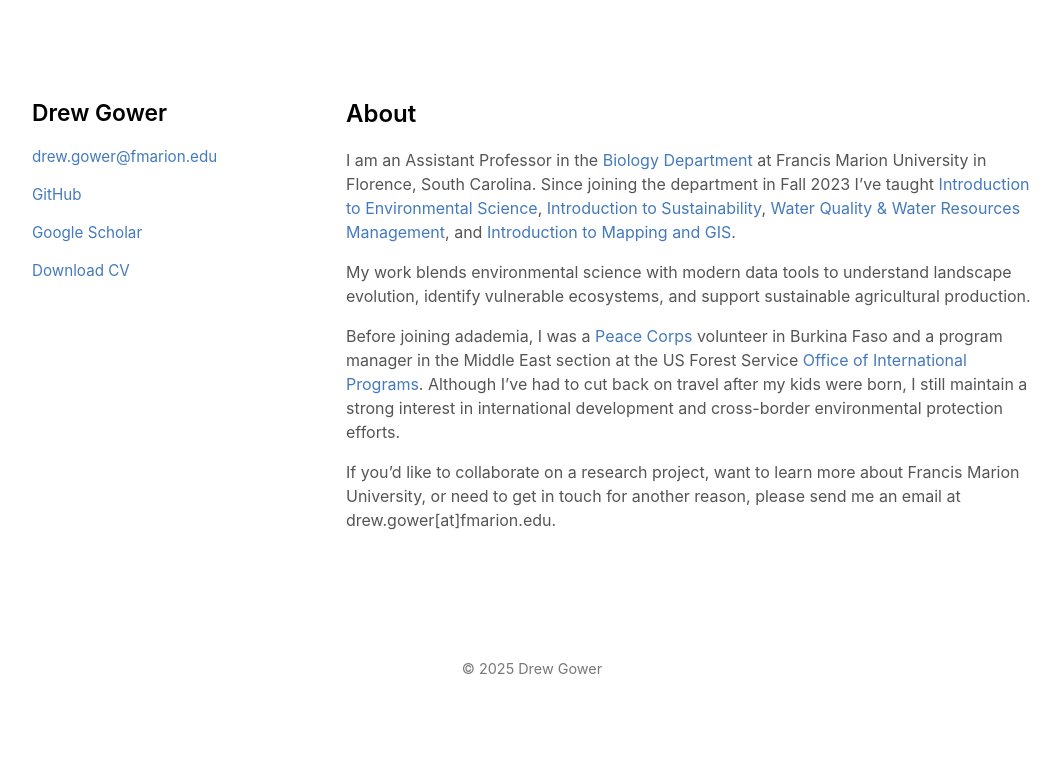
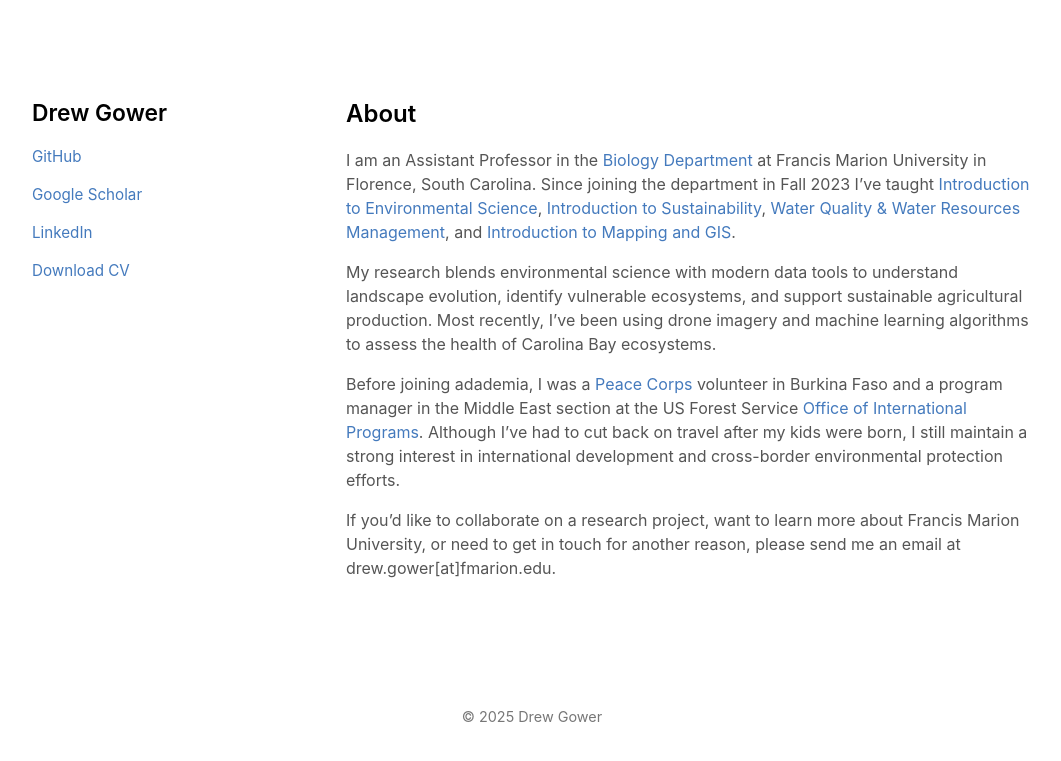
Before and after one commit to dbg6y/dbg6y.github.io, a Jekyll site: the page built from index.md, in a window 1280 px wide. Shown: the top 761 px of the page, without its empty margins (108-1169 px from the left). Built offline with Jekyll 4.4.1, drawn with Linux system fonts in a browser that asks for light colours.

Commit message:
changed contact items

```diff
--- a/_layouts/default.html
+++ b/_layouts/default.html
@@ -11,9 +11,9 @@
   <div class="two-column-container">
     <aside class="left-column">
       <h2>Drew Gower</h2>
-      <p><a href="mailto:drew.gower@fmarion.edu">drew.gower@fmarion.edu</a></p>
       <p><a href="https://github.com/dbg6y" target="_blank">GitHub</a></p>
       <p><a href="https://scholar.google.com" target="_blank">Google Scholar</a></p>
+      <p><a href="https://www.linkedin.com/in/drew-gower-5b8237a9/" target="_blank">LinkedIn</a></p>
       <p><a href="/assets/Drew_Gower_CV.pdf">Download CV</a></p>
     </aside>
     <main class="right-column">
--- a/index.md
+++ b/index.md
@@ -6,7 +6,7 @@
 ## About
 I am an Assistant Professor in the [Biology Department](https://www.fmarion.edu/biology/) at Francis Marion University in Florence, South Carolina. Since joining the department in Fall 2023 I've taught [Introduction to Environmental Science](/assets/ENVR101_S2025_Syllabus.pdf), [Introduction to Sustainability](/assets/ENVR102_S2024_Syllabus.pdf), [Water Quality & Water Resources Management](/assets/ENVR201_F2024_Syllabus.pdf), and [Introduction to Mapping and GIS](/assets/ENVR215_S2025_Syllabus.pdf).
 
-My work blends environmental science with modern data tools to understand landscape evolution, identify vulnerable ecosystems, and support sustainable agricultural production.
+My research blends environmental science with modern data tools to understand landscape evolution, identify vulnerable ecosystems, and support sustainable agricultural production. Most recently, I've been using drone imagery and machine learning algorithms to assess the health of Carolina Bay ecosystems.
 
 Before joining adademia, I was a [Peace Corps](https://www.peacecorps.gov/) volunteer in Burkina Faso and a program manager in the Middle East section at the US Forest Service [Office of International Programs](https://www.fs.usda.gov/about-agency/international-programs). Although I've had to cut back on travel after my kids were born, I still maintain a strong interest
 in international development and cross-border environmental protection efforts.
```
